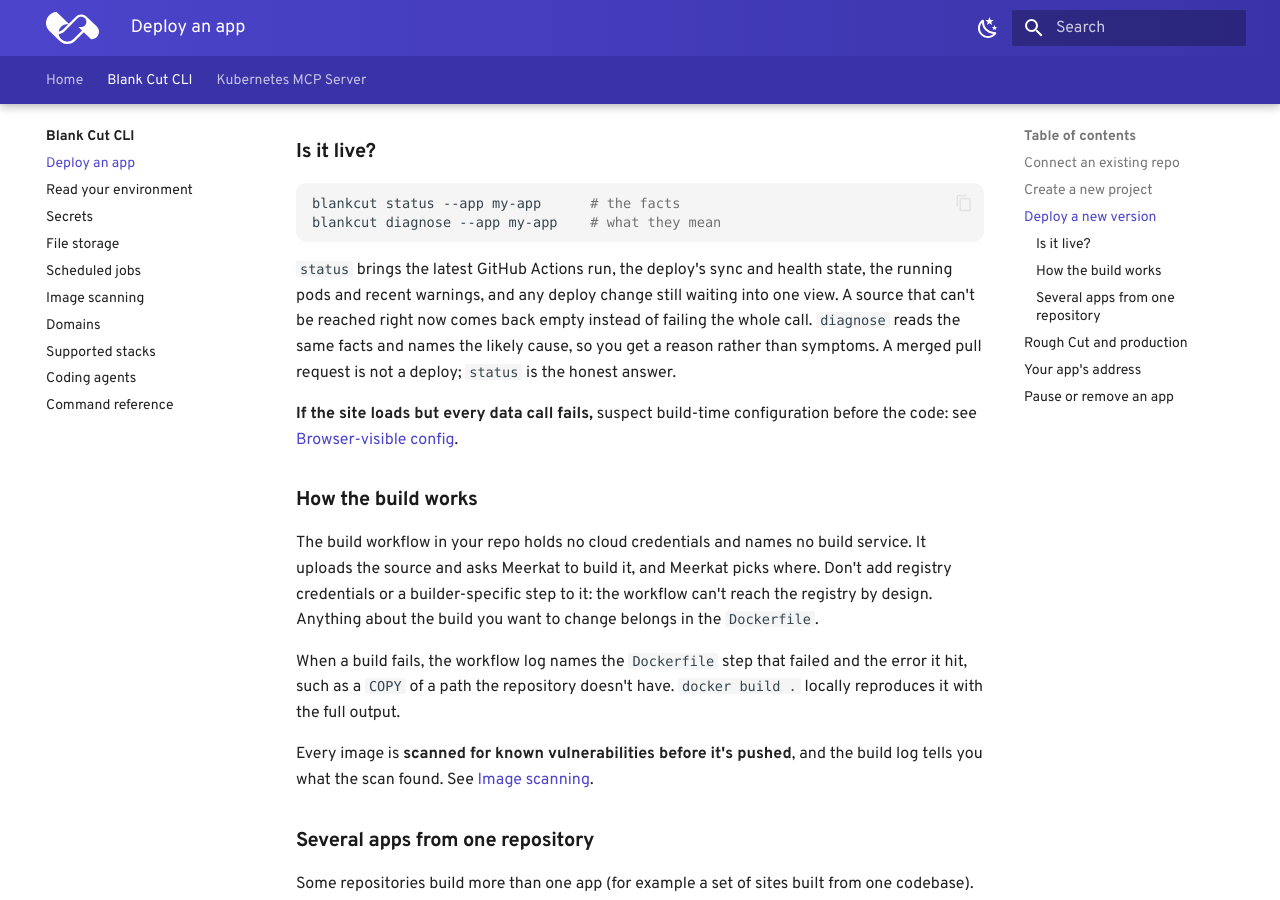
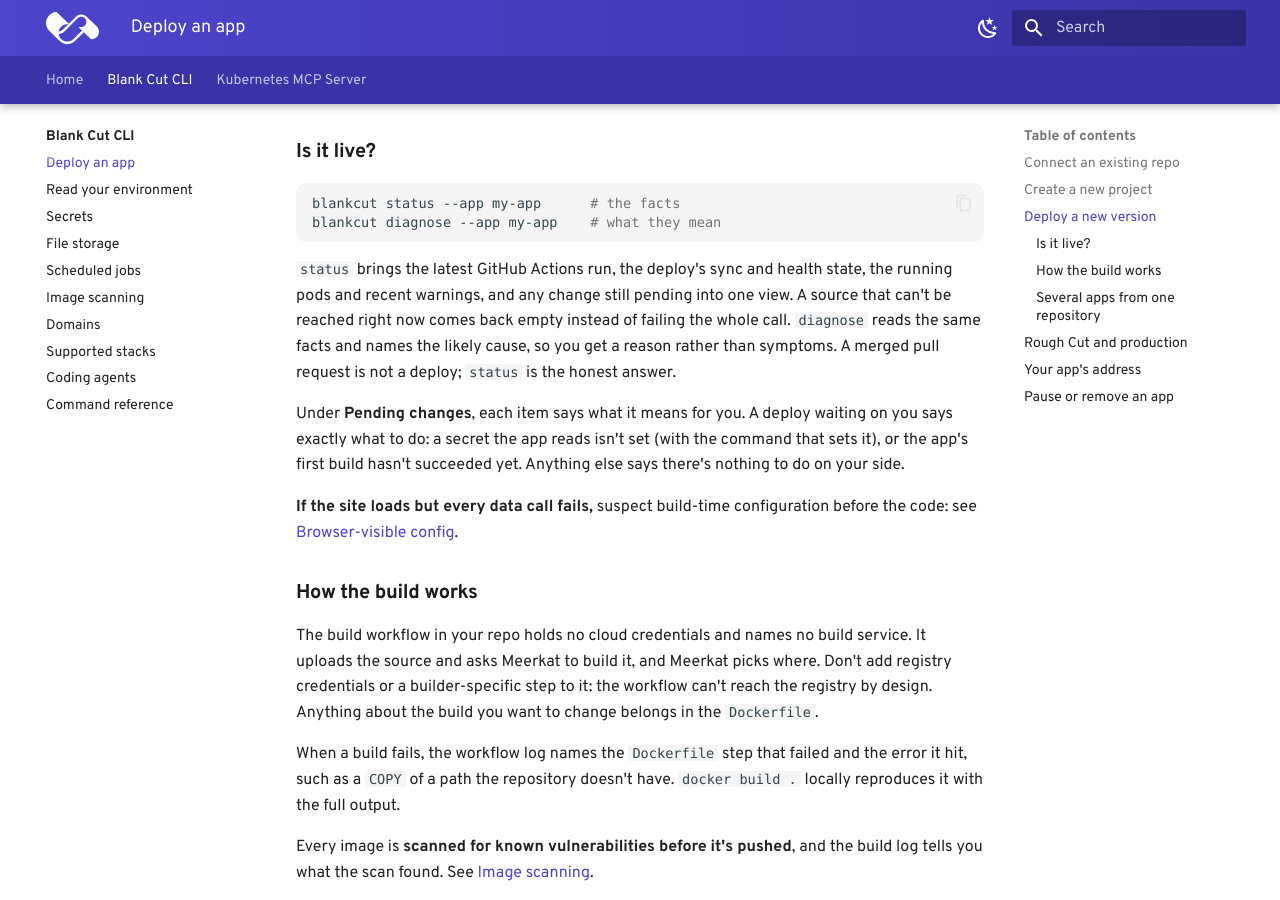
Before and after one commit to Blankcut/blankcut-docs, an MkDocs documentation site: the page built from docs/cli/deploy.md, in a window 1280 px wide and 900 px high, scrolled down 3658 px. Built offline with MkDocs 1.6.1 and Material for MkDocs 9.7.7, drawn with Linux system fonts in a browser that asks for light colours; some web fonts are replaced.

Commit message:
docs(status): pending changes say what they need from you
blankcut status v0.25.0 lists pending changes in plain terms: a deploy
waiting on you names the secret and the command, or says the first
build hasn't succeeded; anything else says there's nothing to do.

Co-Authored-By: Claude <noreply@anthropic.com>

````diff
--- a/docs/cli/deploy.md
+++ b/docs/cli/deploy.md
@@ -160,11 +160,16 @@ blankcut diagnose --app my-app    # what they mean
 ```
 
 `status` brings the latest GitHub Actions run, the deploy's sync and health
-state, the running pods and recent warnings, and any deploy change still waiting
-into one view. A source that can't be reached right now comes back empty instead
-of failing the whole call. `diagnose` reads the same facts and names the likely
+state, the running pods and recent warnings, and any change still pending into
+one view. A source that can't be reached right now comes back empty instead of
+failing the whole call. `diagnose` reads the same facts and names the likely
 cause, so you get a reason rather than symptoms. A merged pull request is not a
 deploy; `status` is the honest answer.
+
+Under **Pending changes**, each item says what it means for you. A deploy
+waiting on you says exactly what to do: a secret the app reads isn't set (with
+the command that sets it), or the app's first build hasn't succeeded yet.
+Anything else says there's nothing to do on your side.
 
 **If the site loads but every data call fails,** suspect build-time
 configuration before the code: see [Browser-visible
````
Also changed, not shown: docs/cli/commands.md (+3 -2 lines).
